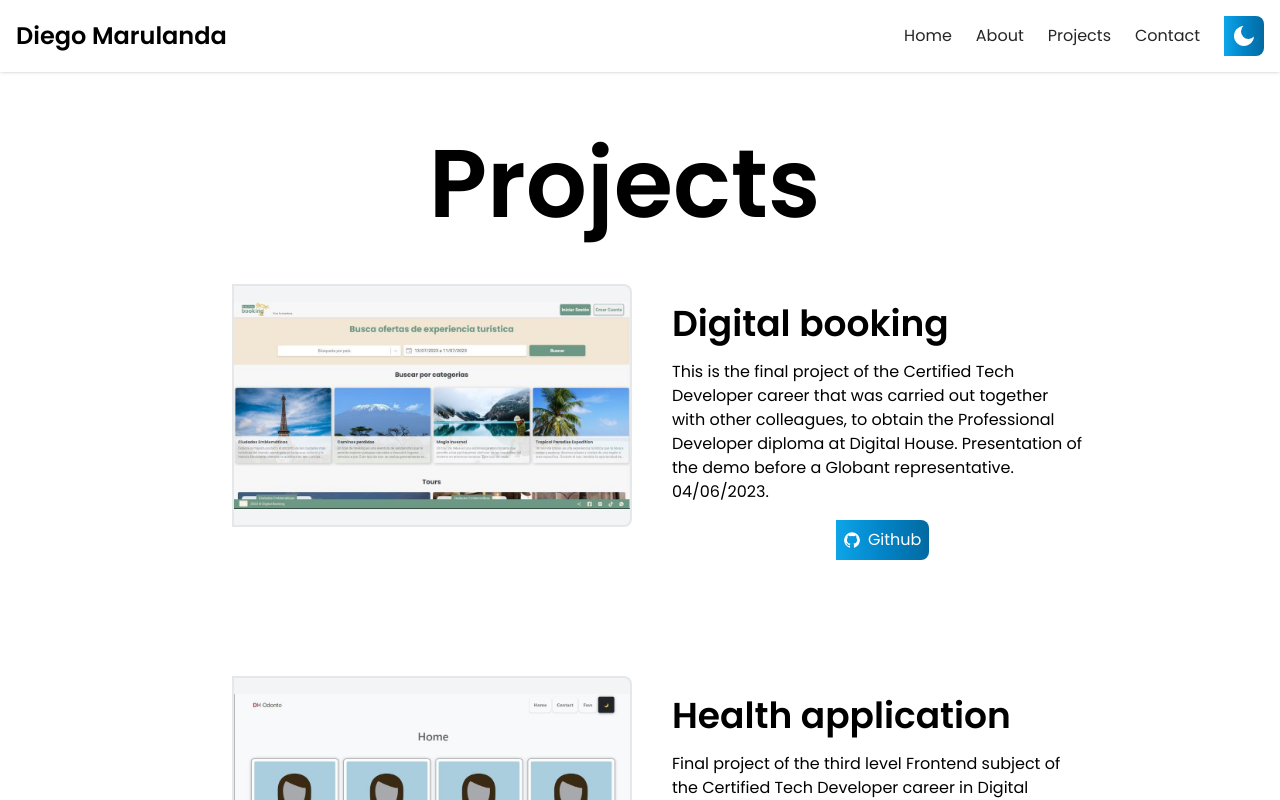
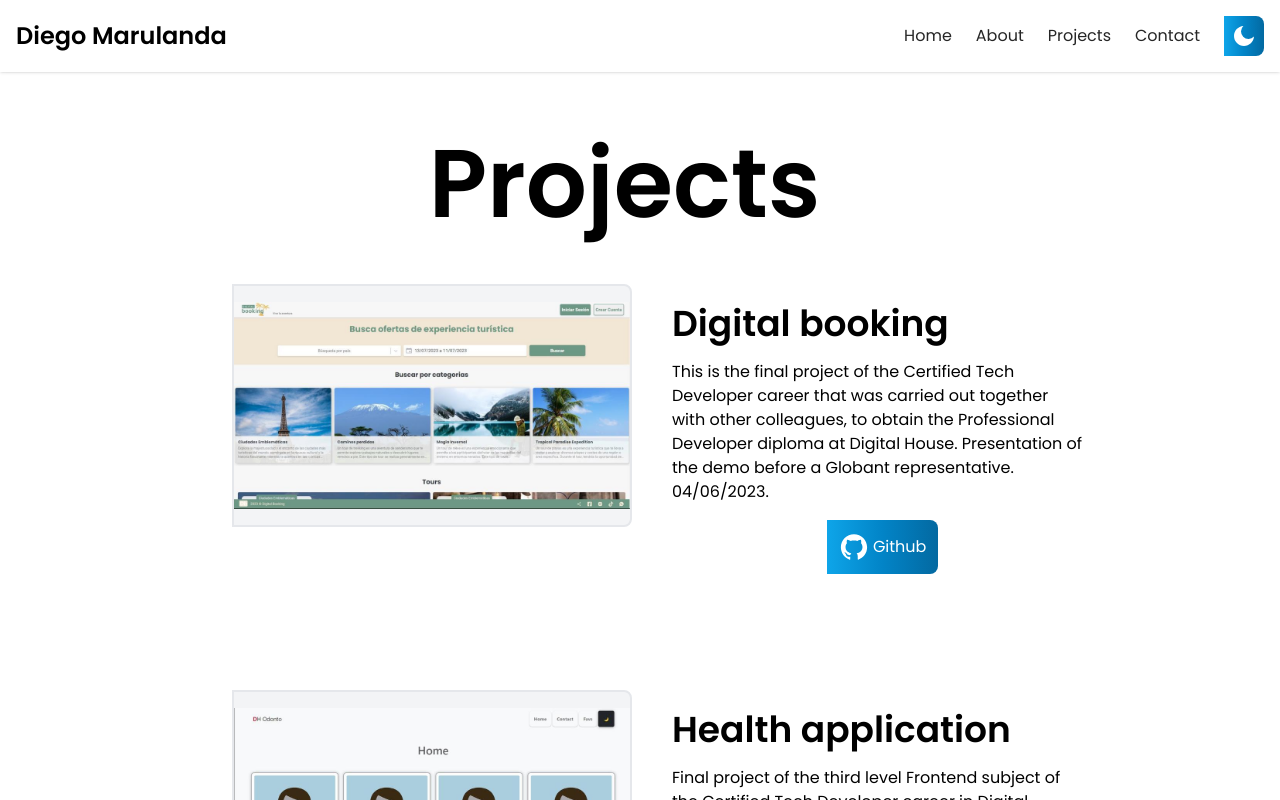
Before and after one commit to DiegoMarulandaB/Portfolio, a Next.js app: page /projects in a window 1280 px wide. Shown: the top 800 px of the page. Built offline with nearby package versions, Linux system fonts and the light colour scheme.

Commit message:
add  react_icon in button

```diff
--- a/src/app/projects/page.tsx
+++ b/src/app/projects/page.tsx
@@ -5,7 +5,7 @@ import Link from 'next/link'
 import Slide from '@/components/Slide/Slide'
 import AnimatedText from '@/components/AnimatedText/AnimatedText'
 import React, { useEffect, useRef, ReactNode } from 'react'
-
+import { AiOutlineGithub } from 'react-icons/ai'
 
 interface Project {
   name: string
@@ -88,21 +88,9 @@ const Projects: React.FC = () => {
                     <Link href={project.github} target="_blank" rel="noopener">
                       <button
                         type="button"
-                        className="hover:bg-gradient-to-br focus:ring-4 focus:outline-none focus:ring-sky-300 text-center inline-flex items-center hover:-translate-y-1 transition-transform cursor-pointer text-white bg-gradient-to-r from-sky-500 via-sky-600 to-sky-700 rounded-r-lg px-2 py-2 sm:text-1xl md:text-1xl lg:text-1xl xl:text-4xl"
+                        className="hover:bg-gradient-to-br focus:ring-4 focus:outline-none focus:ring-sky-300 text-center inline-flex items-center hover:-translate-y-1 transition-transform cursor-pointer text-white bg-gradient-to-r from-sky-500 via-sky-600 to-sky-700 rounded-r-lg px-3 py-3 sm:text-1xl md:text-1xl lg:text-1xl xl:text-4xl"
                       >
-                        <svg
-                          className="w-4 h-4 mr-2 sm:text-1xl md:text-1xl lg:text-2xl xl:text-4xl"
-                          aria-hidden="true"
-                          xmlns="http://www.w3.org/2000/svg"
-                          fill="currentColor"
-                          viewBox="0 0 20 20"
-                        >
-                          <path
-                            fillRule="evenodd"
-                            d="M10 .333A9.911 9.911 0 0 0 6.866 19.65c.5.092.678-.215.678-.477 0-.237-.01-1.017-.014-1.845-2.757.6-3.338-1.169-3.338-1.169a2.627 2.627 0 0 0-1.1-1.451c-.9-.615.07-.6.07-.6a2.084 2.084 0 0 1 1.518 1.021 2.11 2.11 0 0 0 2.884.823c.044-.503.268-.973.63-1.325-2.2-.25-4.516-1.1-4.516-4.9A3.832 3.832 0 0 1 4.7 7.068a3.56 3.56 0 0 1 .095-2.623s.832-.266 2.726 1.016a9.409 9.409 0 0 1 4.962 0c1.89-1.282 2.717-1.016 2.717-1.016.366.83.402 1.768.1 2.623a3.827 3.827 0 0 1 1.02 2.659c0 3.807-2.319 4.644-4.525 4.889a2.366 2.366 0 0 1 .673 1.834c0 1.326-.012 2.394-.012 2.72 0 .263.18.572.681.475A9.911 9.911 0 0 0 10 .333Z"
-                            clipRule="evenodd"
-                          />
-                        </svg>
+                        <AiOutlineGithub className="icon text-white mr-1 " size={30} />
                         Github
                       </button>
                     </Link>
```
Also changed, not shown: src/app/home/page.tsx (+0 -45 lines).
